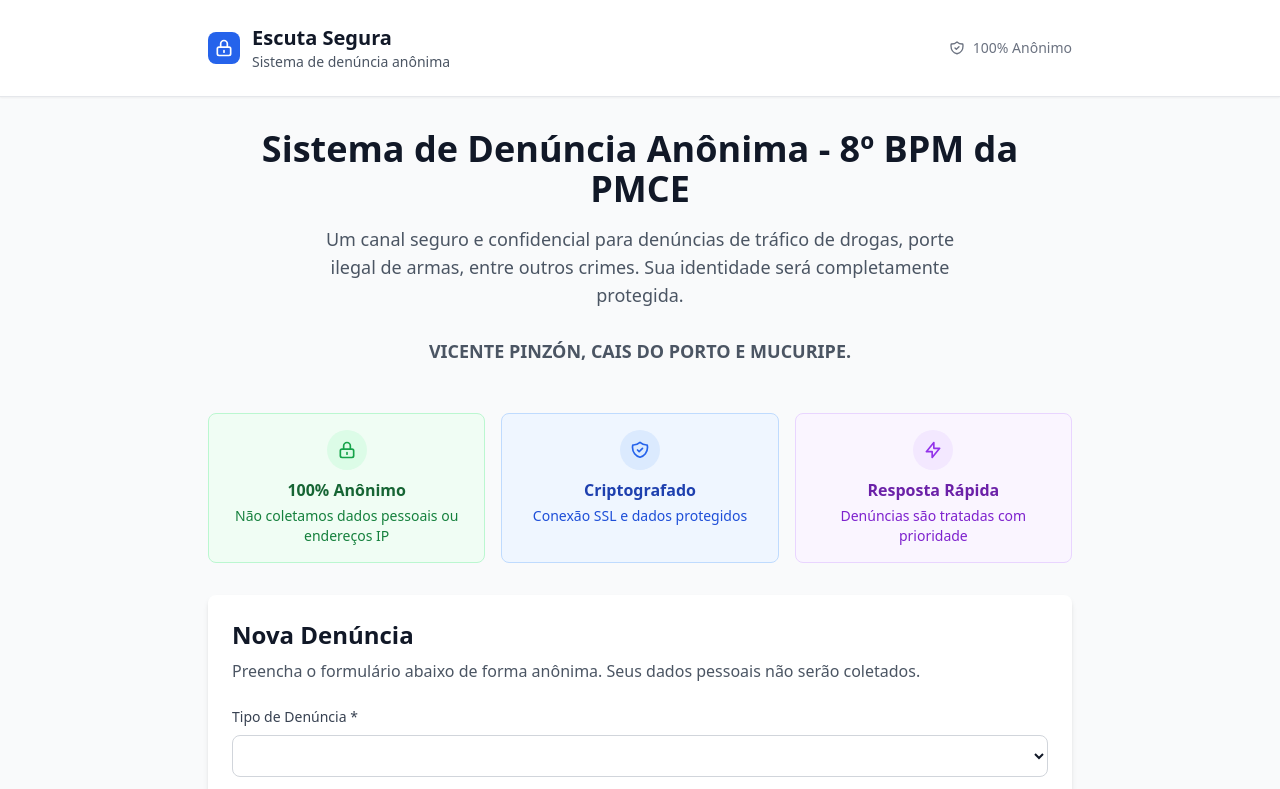
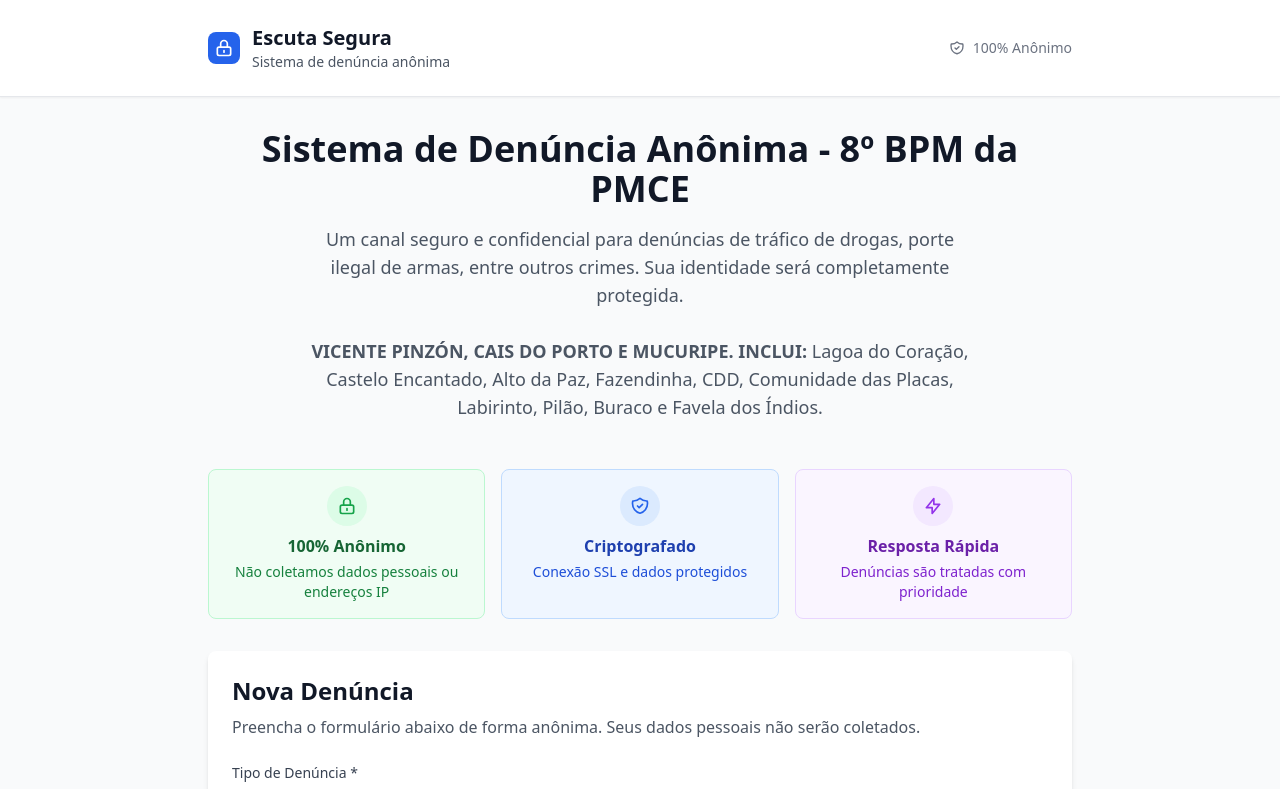
Before and after one commit to laerciomonteiro/escutasegura, a Nuxt app: page / in a window 1280 px wide. Shown: the top 789 px of the page. Built offline with nearby package versions, Linux system fonts and the light colour scheme.

Commit message:
Implementação do Vercel Analytics

```diff
--- a/app/app.vue
+++ b/app/app.vue
@@ -1,5 +1,10 @@
 <template>
   <NuxtLayout>
     <NuxtPage />
+    <Analytics />
   </NuxtLayout>
 </template>
+
+<script setup lang="ts">
+import { Analytics } from '@vercel/analytics/nuxt'
+</script>
--- a/app/layouts/default.vue
+++ b/app/layouts/default.vue
@@ -76,7 +76,7 @@
     { name: 'viewport', content: 'width=device-width, initial-scale=1' },
     { name: 'robots', content: 'noindex, nofollow' }, // Para maior privacidade
     { property: 'og:type', content: 'website' },
-    { property: 'og:title', content: 'Escuta Segura - Sistema de Denúncia Anônima da 2ª Cia do 8º BPM' },
+    { property: 'og:title', content: 'Escuta Segura - Sistema de Denúncias Anônimas' },
     { property: 'og:description', content: 'Sistema seguro e anônimo para denúncias' }
   ]
 })
--- a/app/pages/index.vue
+++ b/app/pages/index.vue
@@ -8,7 +8,9 @@
       <p class="text-lg text-gray-600 mb-6 max-w-2xl mx-auto">
         Um canal seguro e confidencial para denúncias de tráfico de drogas, porte ilegal de armas, entre outros crimes.
         Sua identidade será completamente protegida.<br><br></br>
-        <b>VICENTE PINZÓN, CAIS DO PORTO E MUCURIPE.</b>
+        <b>VICENTE PINZÓN, CAIS DO PORTO E MUCURIPE. INCLUI:</b> Lagoa do Coração, Castelo Encantado, Alto da Paz, Fazendinha, CDD, Comunidade das Placas, Labirinto,
+          Pilão, Buraco e Favela dos Índios.
+
       </p>
       <br></br>
       <!-- Garantias de Segurança -->
@@ -205,9 +207,9 @@
 <script setup lang="ts">
 // Configuração da página
 useHead({
-  title: 'Sistema de Denúncia Anônima',
+  title: 'Sistema de Denúncias Anônimas',
   meta: [
-    { name: 'description', content: 'Canal seguro e anônimo para denúncias de irregularidades, assédio e discriminação' }
+    { name: 'description', content: 'Canal seguro e anônimo para denúncias de porte ilegal de armas, tráfico de drogas e etc.' }
   ]
 })
 </script>
--- a/package.json
+++ b/package.json
@@ -13,6 +13,7 @@
   "dependencies": {
     "@nuxtjs/tailwindcss": "^6.12.1",
     "@upstash/redis": "^1.35.3",
+    "@vercel/analytics": "^1.5.0",
     "browser-image-compression": "^2.0.2",
     "nodemailer": "^6.9.15",
     "nuxt": "^4.0.1",
```
Also changed, not shown: 1 other file (tests, documents, lock files or other folders).
